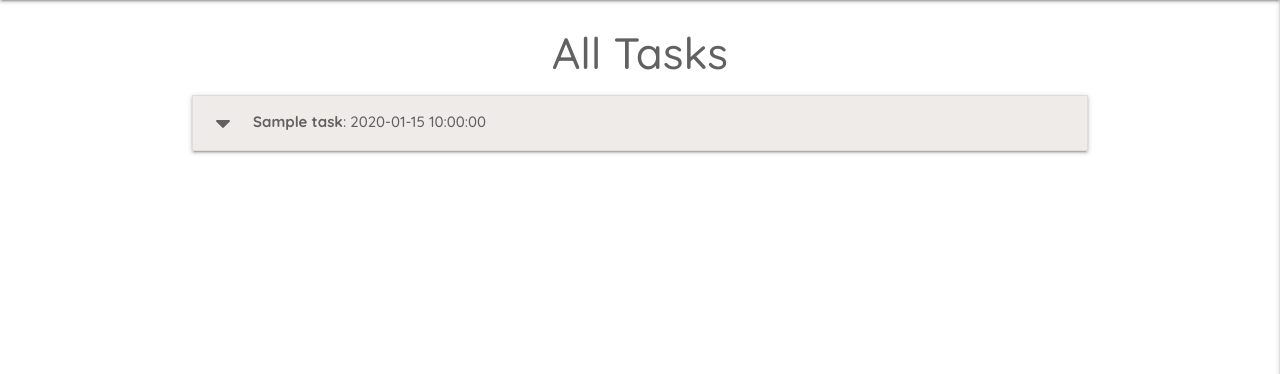
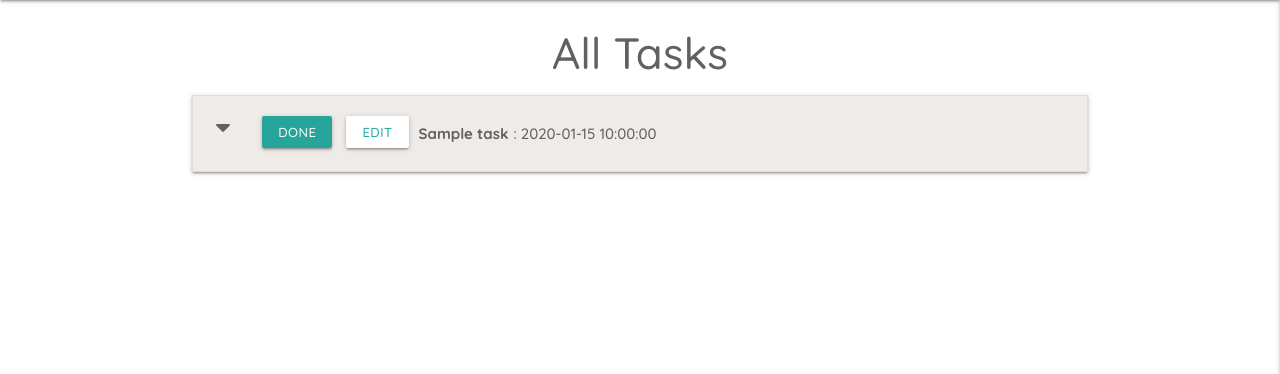
Before and after one commit to szilvia-csernus/task-manager-mongo, a Flask app: page / in a window 1280 px wide. Shown: the part 64-438 px from the top of the page. Run offline with Flask 3, Linux system fonts and the light colour scheme; a database or web service that is not in the repository returns one stand-in record (values such as "Sample title"); some libraries are stand-ins or nearby versions.

Commit message:
add task edit/done buttons

```diff
--- a/static/css/style.css
+++ b/static/css/style.css
@@ -27,3 +27,17 @@ strong {
 .flashes h4 {
     line-height: 2;
 }
+
+.my-edit-btn {
+    background-color: white;
+    color: rgb(38, 166, 154)
+}
+
+.btn-small {
+    margin: 5px;
+}
+
+.collapsible-header .col strong {
+    margin: 5px;
+    line-height: 3rem;
+}
--- a/templates/tasks.html
+++ b/templates/tasks.html
@@ -6,17 +6,26 @@
   {% for task in tasks %}
   <li>
     <div class="collapsible-header brown lighten-5 grey-text text-darken-2">
-      <i class="fas fa-caret-down"></i>
-      <strong>{{ task.task_name }}</strong>: {{ task.due_date }}
-      {% if task.is_urgent == 'on' %}
-        <i class="fas fa-exclamation-circle teal-text tooltipped"
-        data-position="right" data-tooltip="URGENT"></i>
-      {% endif %}
+      <div class="col s3">
+        <i class="fas fa-caret-down"></i>
+        <a class="waves-effect waves-light btn-small">Done</a>
+        <a class="waves-effect waves-light btn-small my-edit-btn">Edit</a>
+      </div>
+      <div class="col s9">
+        <strong>{{ task.task_name }}</strong>: {{ task.due_date }} {% if
+        task.is_urgent == 'on' %}
+        <i
+          class="fas fa-exclamation-circle teal-text tooltipped"
+          data-position="right"
+          data-tooltip="URGENT"
+        ></i>
+        {% endif %}
+      </div>
     </div>
     <div class="collapsible-body">
-        <strong>{{ task.category_name }}</strong>
-        <p>{{ task.task_description }}</p>
-        <p><em>by: {{ task.created_by }}</em></p>
+      <strong>{{ task.category_name }}</strong>
+      <p>{{ task.task_description }}</p>
+      <p><em>by: {{ task.created_by }}</em></p>
     </div>
   </li>
   {% endfor %}
```
